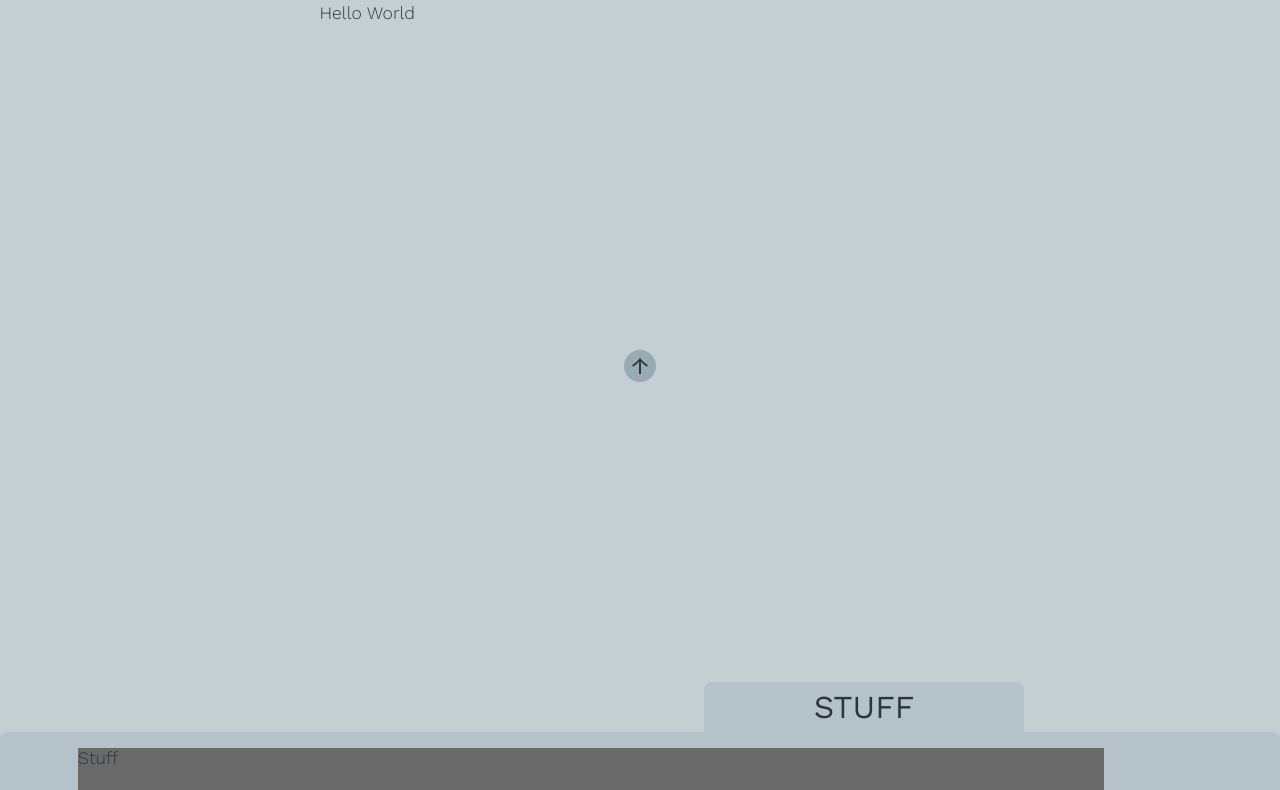
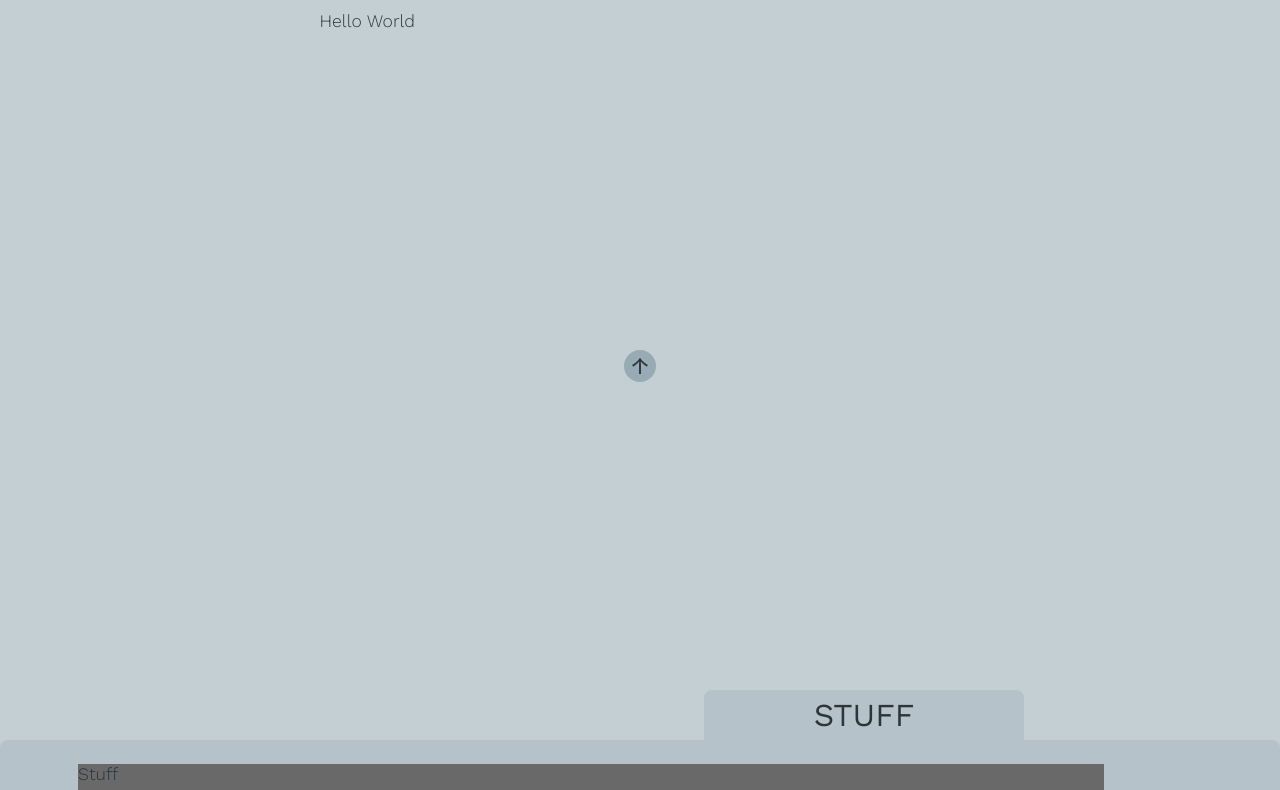
Before and after one commit to sarajw/Sticky-Cards, a plain HTML site: page longer/index.html in a window 1280 px wide. Shown: the part 402-1192 px from the top of the page. Drawn offline with nearby package versions, Linux system fonts and the light colour scheme.

Commit message:
longer 'shoulders' on tab

```diff
--- a/longer/styles.css
+++ b/longer/styles.css
@@ -139,7 +139,7 @@ section {
 	content: "";
 	display:block;
 	width:100%;
-	height: 0.5rem;
+	height: 1rem;
 	border-top-left-radius: 0.5rem;
 	border-top-right-radius: 0.5rem;
 }
```
